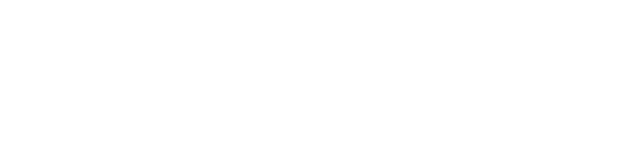
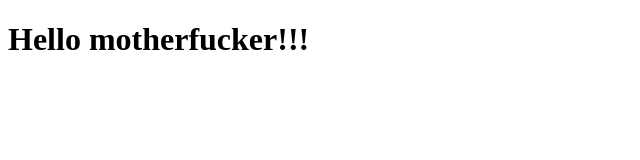
Before and after one commit to NikkoBogo/project1, a plain HTML site: page index.html in a window 1280 px wide. Shown: the whole page, without its empty margins (0-640 px from the left). Drawn offline with Linux system fonts and the light colour scheme.

Commit message:
second commit

```diff
--- a/index.html
+++ b/index.html
@@ -6,6 +6,6 @@
     <title>Git</title>
 </head>
 <body>
-
+    <h1>Hello motherfucker!!!</h1>
 </body>
 </html>
```
